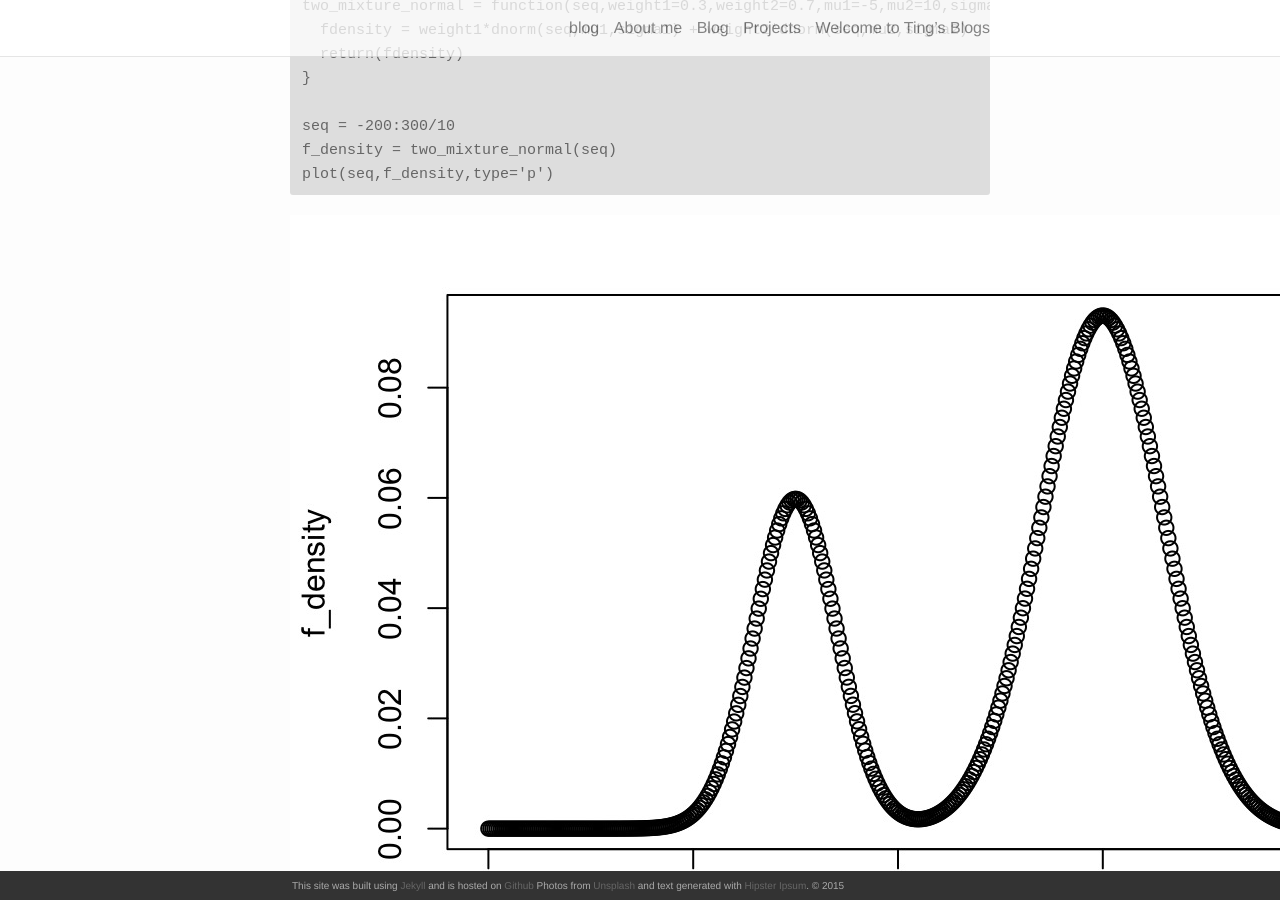
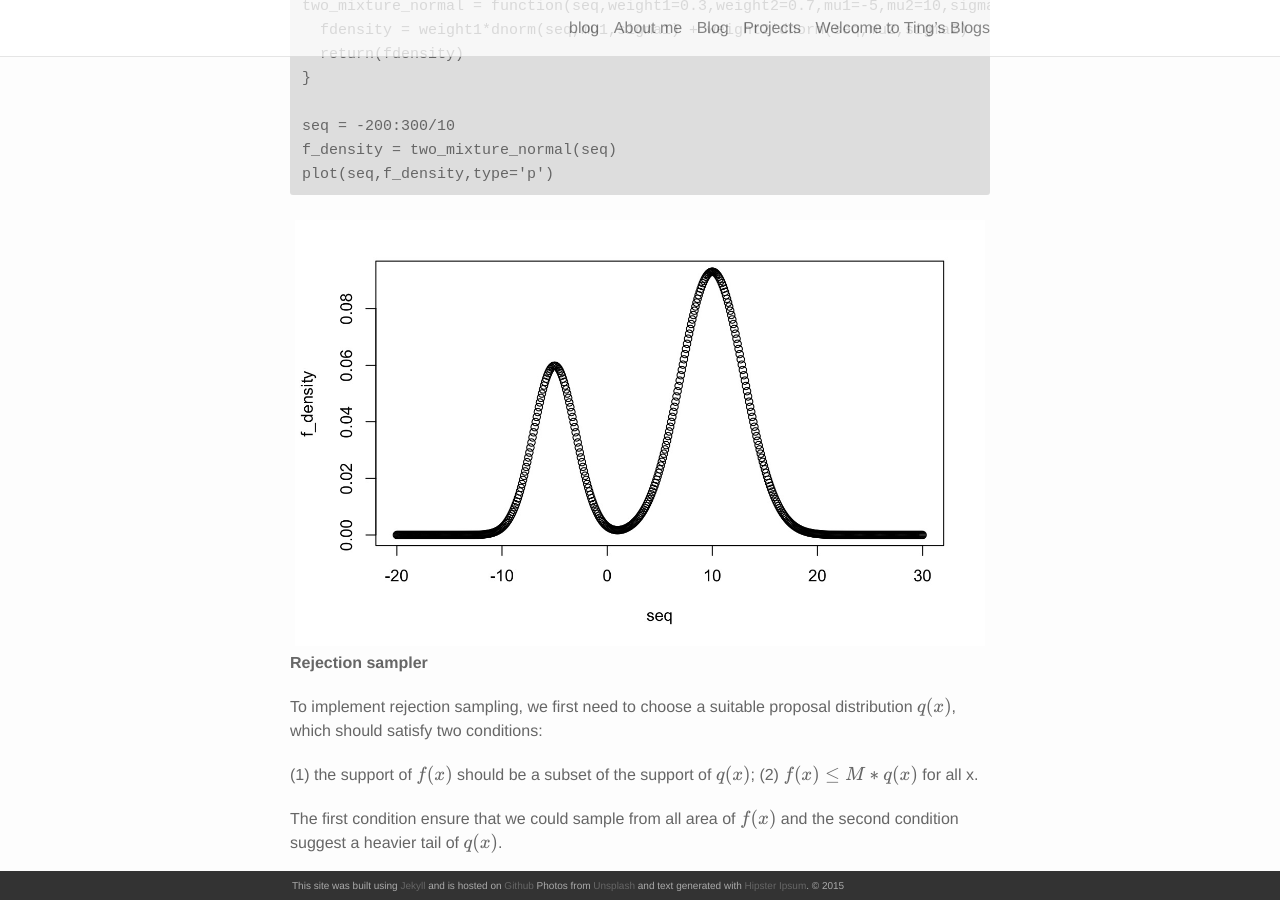
Before and after one commit to Tingz0/Tingz0.github.io, a Jekyll site: the page built from _poetry/2021-04-01-rejection.markdown, in a window 1280 px wide and 900 px high, scrolled down 849 px. Built offline with Jekyll 4.4.1, drawn with Linux system fonts in a browser that asks for light colours; nearby versions of some CDN libraries; formulas are drawn with MathJax 3.

Commit message:
Update 2021-04-01-rejection.markdown

````diff
--- a/_poetry/2021-04-01-rejection.markdown
+++ b/_poetry/2021-04-01-rejection.markdown
@@ -51,7 +51,7 @@ seq = -200:300/10
 f_density = two_mixture_normal(seq)
 plot(seq,f_density,type='p')
 ```
-<img src="/img/Rejection/fig1.jpeg">
+<img class="col three" src="/img/Rejection/fig1.jpeg">
 
 
 **Rejection sampler**
@@ -102,7 +102,7 @@ result = rejection_sampler()
 num / result$count
 ```
 
-<img src="/img/Rejection/fig2.jpeg">
+<img class="col three" src="/img/Rejection/fig2.jpeg">
 
 The empirical acceptance rate is 0.38, which is close to the theoretical one.
 To assess the quality of this sampler, we check the histogram and also empirical expectation:
@@ -113,4 +113,4 @@ hist(result$sample_set,main='Histogram of samples')
 mean(result$sample_set)
 ```
 
-<img src="/img/Rejection/fig3.jpeg">
+<img class="col three" src="/img/Rejection/fig3.jpeg">
````
